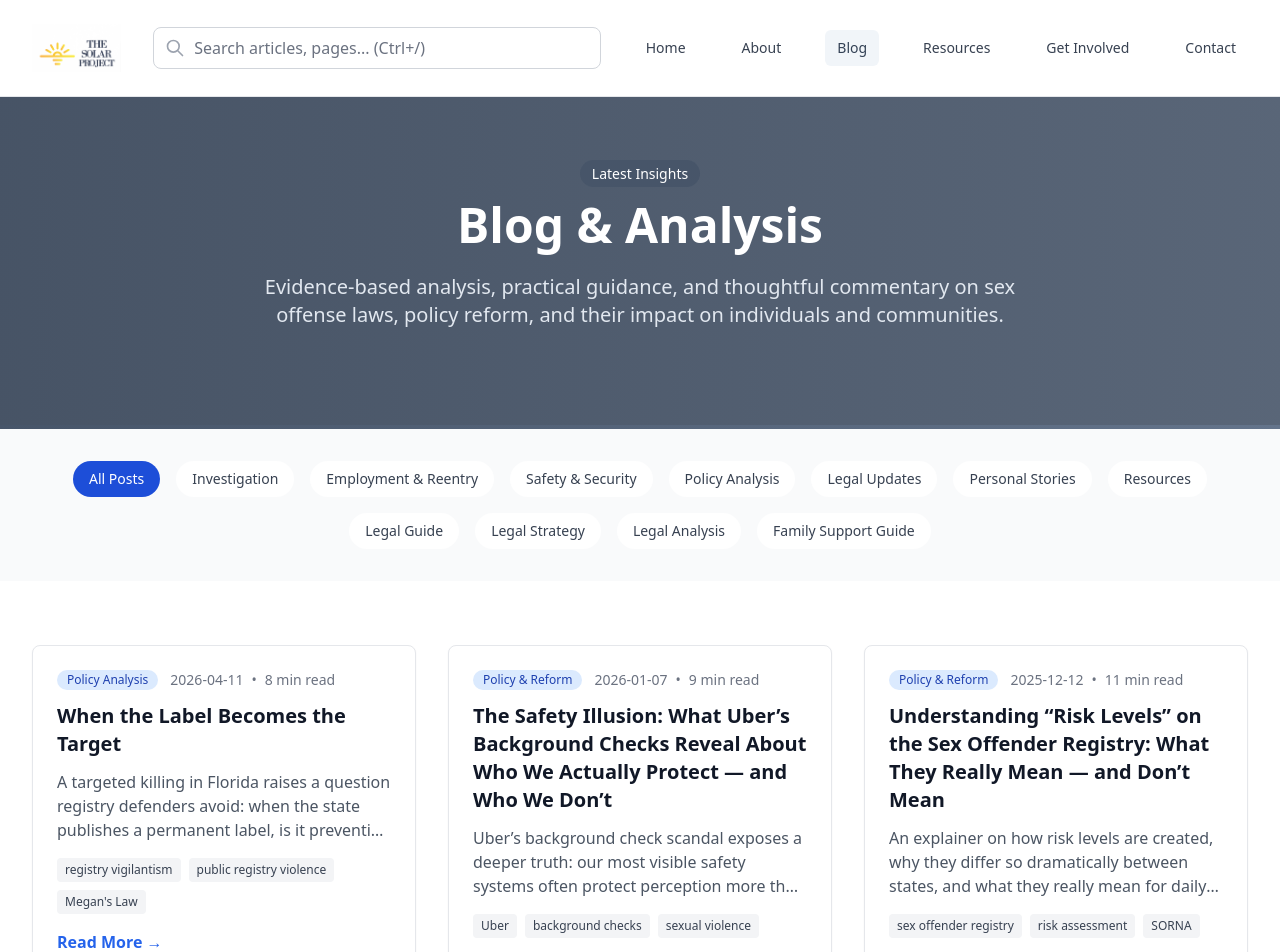
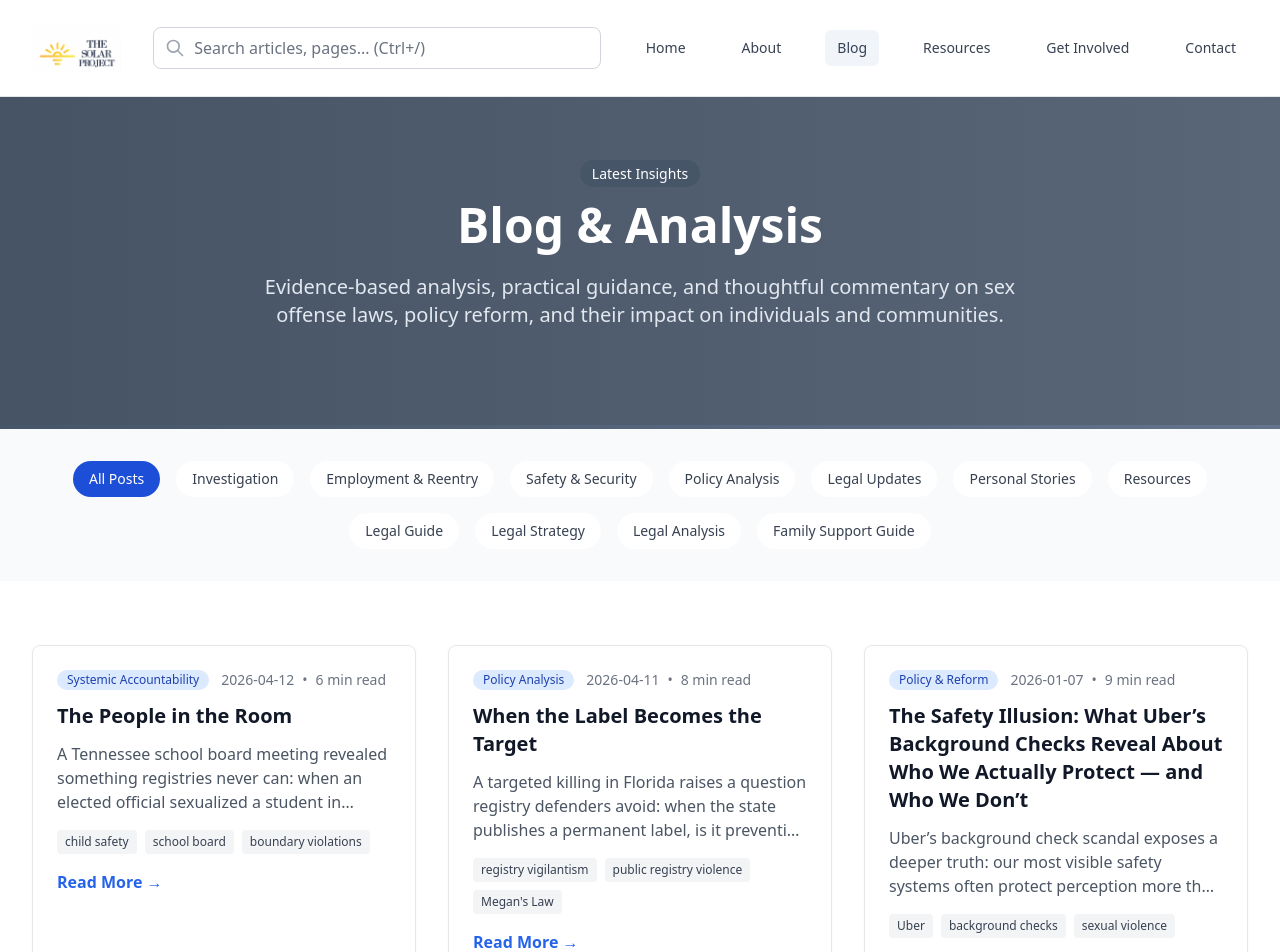
Before and after one commit to projectsolarrecon/Solar, a React (Vite) app: page /blog in a window 1280 px wide. Shown: the top 952 px of the page. Built offline with nearby package versions, Linux system fonts and the light colour scheme.

Commit message:
Update blogPosts.ts

```diff
--- a/src/data/blogPosts.ts
+++ b/src/data/blogPosts.ts
@@ -12,6 +12,25 @@ export interface BlogPost {
 
 export const allBlogPosts: BlogPost[] = [
   // Insert this object at the TOP of the exported array (newest-first):
+{
+  id: "the-people-in-the-room",
+  title: "The People in the Room",
+  excerpt:
+    "A Tennessee school board meeting revealed something registries never can: when an elected official sexualized a student in public, the room laughed. This post examines what that reaction says about child safety, power, and the difference between protection and performance.",
+  author: "SOLAR Project",
+  date: "2026-04-12",
+  readTime: "6 min read",
+  category: "Systemic Accountability",
+  tags: [
+    "child safety",
+    "school board",
+    "boundary violations",
+    "institutional culture",
+    "registry reform",
+    "safety theater",
+  ],
+  path: "/blog/the-people-in-the-room",
+},
 {
   id: "when-the-label-becomes-the-target",
   title: "When the Label Becomes the Target",
```
